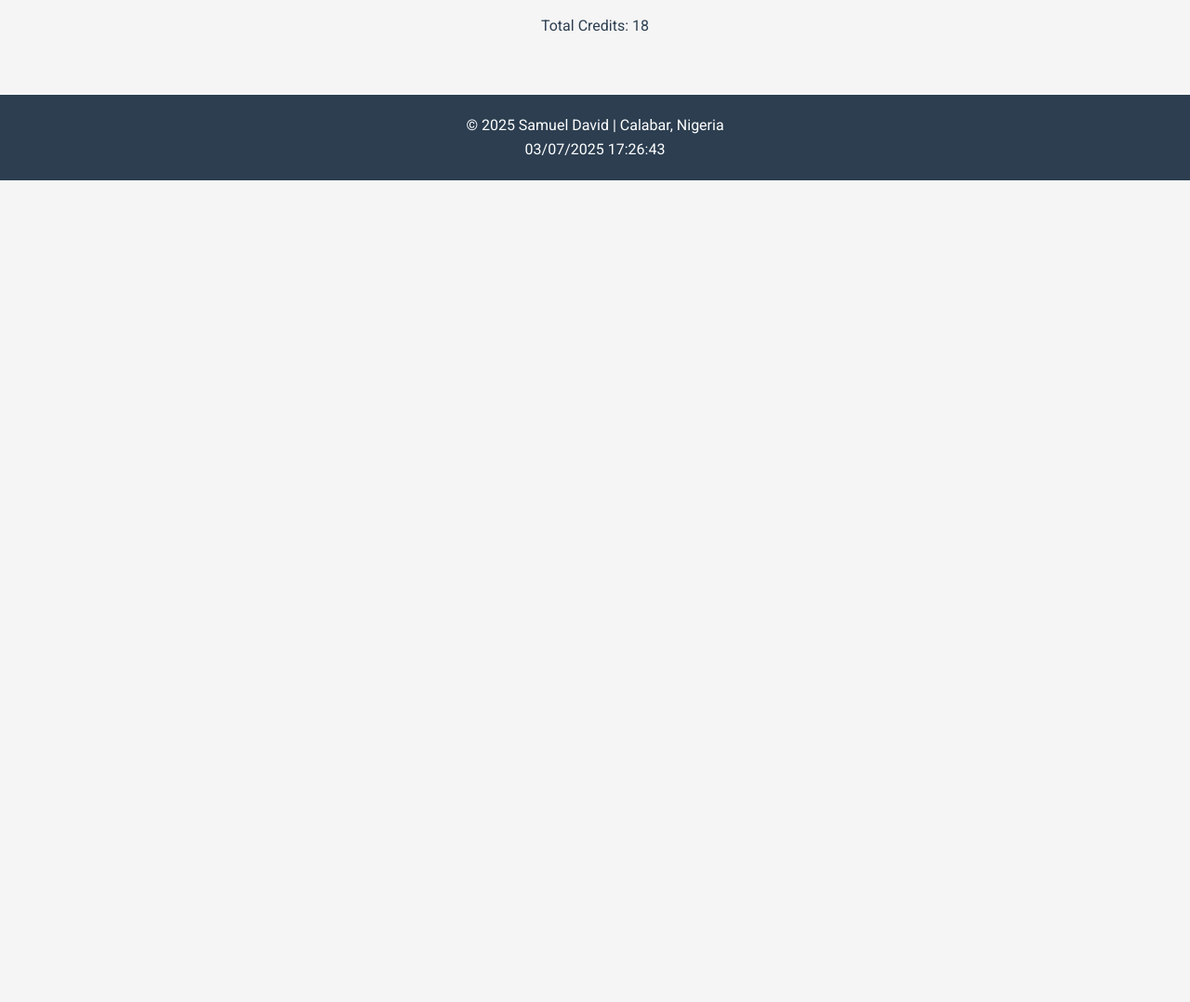
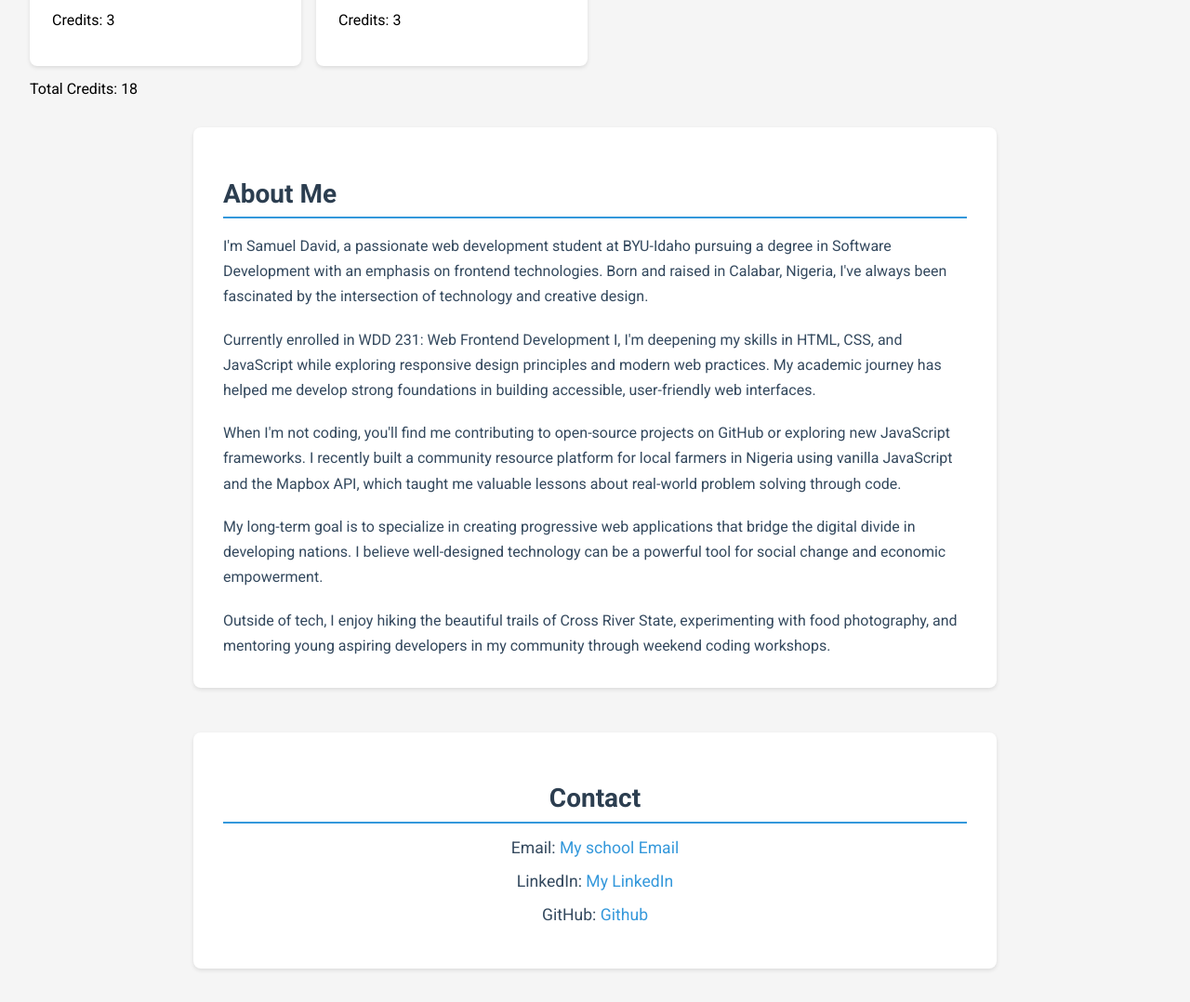
Before and after one commit to Samzee712/wdd231, a plain HTML site: page index.html in a window 1280 px wide. Shown: the part 905-1983 px from the top of the page at 93% size. Before the commit the page ends 1099 px from the top, so only its background shows below. Drawn offline with Linux system fonts and the light colour scheme.

Commit message:
corrected

```diff
--- a/index.html
+++ b/index.html
@@ -1,19 +1,24 @@
 <!DOCTYPE html>
 <html lang="en">
+
 <head>
   <meta charset="UTF-8">
   <meta name="viewport" content="width=device-width, initial-scale=1.0">
-  <meta name="description" content="Course home page for WDD 231 - Web Frontend Development.">
+  <meta name="description"
+    content="Samuel David's course home page for WDD 231 - Web Frontend Development at BYU-Idaho. Explore projects and assignments.">
   <meta name="author" content="Samuel David">
   <meta name="keywords" content="WDD 231, Web Frontend Development, HTML, CSS, JavaScript">
-  <title>WDD 231 - Course Home Page</title>
+  <title>WDD 231 - Web Frontend Development I | Samuel David</title>
   <link rel="stylesheet" href="styles/normalize.css">
   <link rel="stylesheet" href="styles/small.css">
   <link rel="stylesheet" href="styles/larger.css" media="(min-width: 32.5rem)">
+  <link rel="preconnect" href="https://fonts.googleapis.com">
+  <link rel="preconnect" href="https://fonts.gstatic.com" crossorigin>
   <link href="https://fonts.googleapis.com/css2?family=Roboto:wght@400;700&display=swap" rel="stylesheet">
   <script src="scripts/navigation.js" defer></script>
   <script src="scripts/course.js" defer></script>
 </head>
+
 <body>
   <header>
     <img src="images/profile.jpg" alt="Samuel David">
@@ -32,6 +37,8 @@
   </nav>
 
   <main>
+    <main>
+      <h1>WDD 231: Web Frontend Development I | Samuel David</h1>
       <section class="certificate">
         <h2>Web and Computer Programming Certificate</h2>
         <div id="course-filters">
@@ -42,6 +49,26 @@
         <div id="course-list"></div>
         <p class="credits">Total Credits: <span id="total-credits">0</span></p>
       </section>
+
+      <section class="about">
+        <h2>About Me</h2>
+        <p>I'm Samuel David, a passionate web development student at BYU-Idaho pursuing a degree in Software Development with an emphasis on frontend technologies. Born and raised in Calabar, Nigeria, I've always been fascinated by the intersection of technology and creative design.</p>
+
+        <p>Currently enrolled in WDD 231: Web Frontend Development I, I'm deepening my skills in HTML, CSS, and JavaScript while exploring responsive design principles and modern web practices. My academic journey has helped me develop strong foundations in building accessible, user-friendly web interfaces.</p>
+
+        <p>When I'm not coding, you'll find me contributing to open-source projects on GitHub or exploring new JavaScript frameworks. I recently built a community resource platform for local farmers in Nigeria using vanilla JavaScript and the Mapbox API, which taught me valuable lessons about real-world problem solving through code.</p>
+
+        <p>My long-term goal is to specialize in creating progressive web applications that bridge the digital divide in developing nations. I believe well-designed technology can be a powerful tool for social change and economic empowerment.</p>
+
+        <p>Outside of tech, I enjoy hiking the beautiful trails of Cross River State, experimenting with food photography, and mentoring young aspiring developers in my community through weekend coding workshops.</p>
+      </section>
+
+      <section class="contact">
+        <h2>Contact</h2>
+        <p>Email: <a href="mailto:sdavid1@byupathway.edu">My school Email</a></p>
+        <p>LinkedIn: <a href="https://www.linkedin.com">My LinkedIn</a></p>
+        <p>GitHub: <a href="https://github.com/Samzee712">Github</a></p>
+      </section>
     </main>
 
     <footer>
@@ -49,4 +76,5 @@
       <p id="lastModified">Last Update: <span id="lastModifiedDate"></span></p>
     </footer>
 </body>
+
 </html>
--- a/styles/small.css
+++ b/styles/small.css
@@ -108,20 +108,108 @@ main {
   border-left: 4px solid #27ae60;
 }
 
-.credits {
-  text-align: center;
-  color: #2c3e50;
-  margin-top: 1.5rem;
+/* About Section Styling */
+.about {
+  background-color: white;
+  padding: 1.5rem;
+  border-radius: 8px;
+  box-shadow: 0 2px 4px rgba(0,0,0,0.1);
+  margin: 2rem auto;
+  max-width: 800px;
 }
 
-footer {
-  background-color: #2c3e50;
-  color: white;
-  text-align: center;
-  padding: 1rem;
-  margin-top: 2rem;
+.about h2 {
+  color: #2c3e50;
+  font-size: 1.5rem;
+  margin-bottom: 1rem;
+  border-bottom: 2px solid #3498db;
+  padding-bottom: 0.5rem;
 }
 
-footer p {
+.about p {
+  color: #34495e;
+  line-height: 1.6;
+  margin: 0;
+  font-size: 1rem;
+}
+
+/* Larger Screen Adjustments */
+@media (min-width: 32.5rem) {
+  .about {
+    padding: 2rem;
+    margin: 2rem auto 3rem;
+  }
+
+  .about h2 {
+    font-size: 1.75rem;
+  }
+
+  .about p {
+    margin-bottom: 1.2rem;
+    line-height: 1.7;
+  }
+
+  .about p:last-child {
+    margin-bottom: 0;
+  }
+}
+/* Contact Section Styling */
+.contact {
+  background-color: white;
+  padding: 1.5rem;
+  border-radius: 8px;
+  box-shadow: 0 2px 4px rgba(0,0,0,0.1);
+  margin: 2rem auto;
+  max-width: 800px;
+  text-align: center;
+}
+
+.contact h2 {
+  color: #2c3e50;
+  font-size: 1.5rem;
+  margin-bottom: 1rem;
+  border-bottom: 2px solid #3498db;
+  padding-bottom: 0.5rem;
+}
+
+.contact p {
+  color: #34495e;
+  margin: 1rem 0;
+}
+
+.contact a {
+  color: #3498db;
+  text-decoration: none;
+  font-weight: 500;
+  transition: color 0.3s ease;
+}
+
+.contact a:hover {
+  color: #2980b9;
+  text-decoration: underline;
+}
+
+/* Larger Screen Adjustments */
+@media (min-width: 32.5rem) {
+  .contact {
+    padding: 2rem;
+    margin: 2rem auto 3rem;
+  }
+
+  .contact h2 {
+    font-size: 1.75rem;
+  }
+
+  .contact p {
+    font-size: 1.1rem;
+  }
+}
+
+footer{
+  background-color: #2c3e50;
   margin: 0.5rem 0;
+  text-align: center;
+  color: #bdc3c7;
+  padding: 10px;
+  margin-top: 20px;
 }
```
Lines whose indentation alone changed are shown as unchanged.
